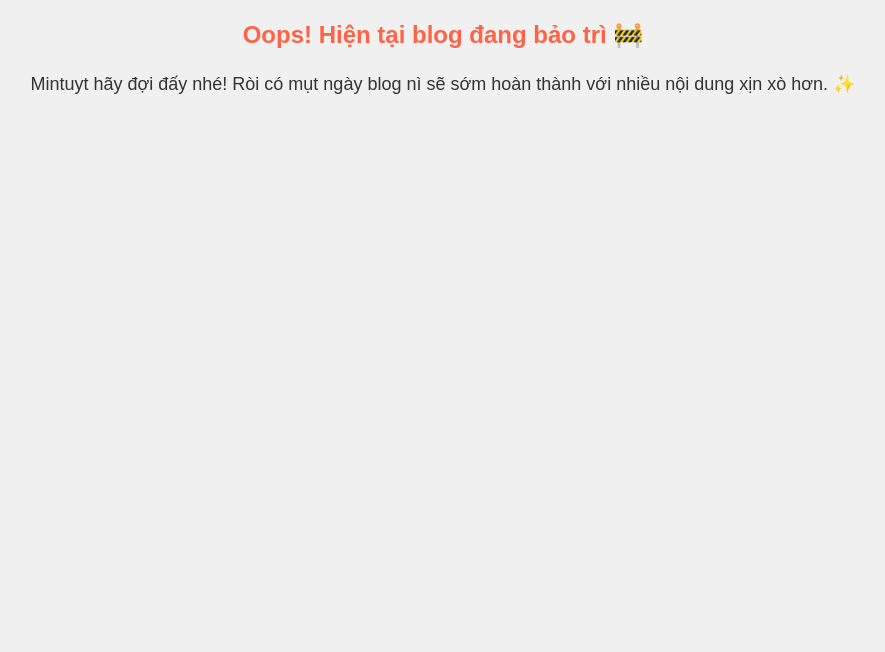
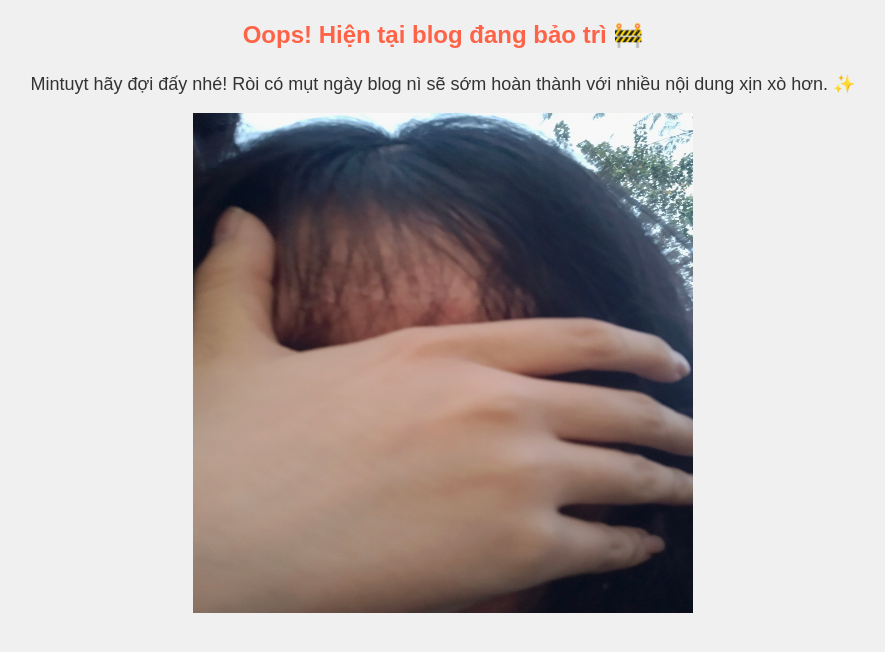
Before and after one commit to Azunn0801/ZunvaMintuyt, a plain HTML site: page 4MyLuv/index.html in a window 1280 px wide. Shown: the part 90-742 px from the top of the page, without its empty margins (197-1082 px from the left). Drawn offline with Linux system fonts and the light colour scheme.

Commit message:
Add files via upload

```diff
--- a/4MyLuv/index.html
+++ b/4MyLuv/index.html
@@ -32,6 +32,7 @@
         <h1>Chào mừng đến với Blog của chúng mình!</h1>
         <p class="maintenance">Oops! Hiện tại blog đang bảo trì 🚧</p>
         <p class="message">Mintuyt hãy đợi đấy nhé! Ròi có mụt ngày blog nì sẽ sớm hoàn thành với nhiều nội dung xịn xò hơn. ✨</p>
+        <img src="hjhj.jpg" alt="Ảnh chôn chôn" width="500" height="500">
     </div>
 </body>
 </html>
```
Also changed, not shown: 4MyLuv/hjhj.jpg (added).
